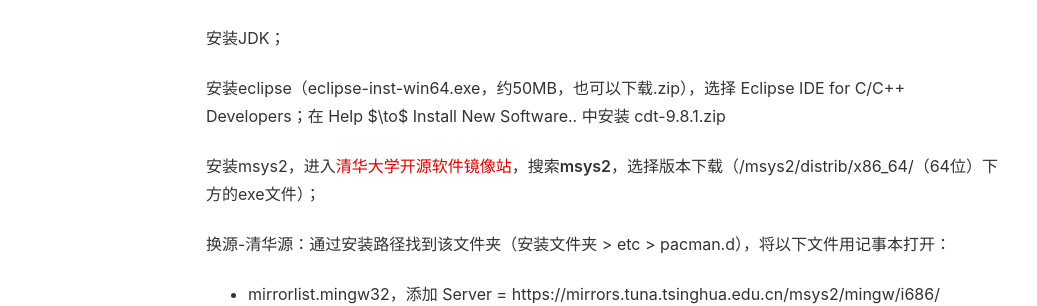
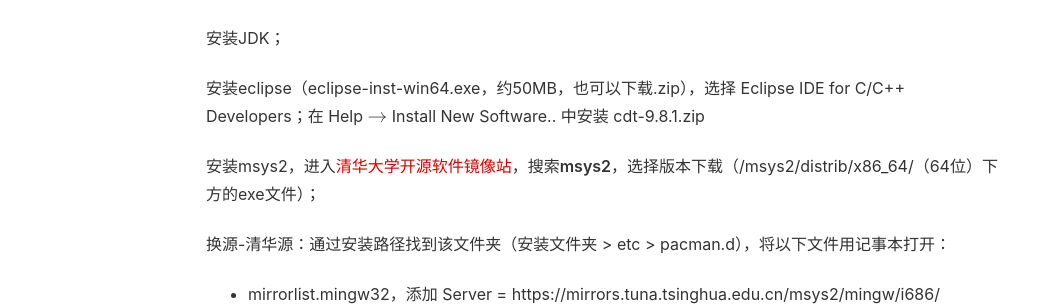
Before and after one commit to Quebradawill/quebrada.github.io, a Jekyll site: the page built from _posts/2019-08-26-C++程序设计（面向对象进阶）-北邮-Chap01.md, in a window 1280 px wide. Shown: the part 712-1018 px from the top of the page, without its empty margins (34-1071 px from the left). Built offline with Jekyll 4.4.1, drawn with Linux system fonts in a browser that asks for light colours; formulas are drawn with MathJax 3; comment, search, counter and statistics services are not loaded.

```diff
--- a/_posts/2019-08-26-C++程序设计（面向对象进阶）-北邮-Chap01.md
+++ b/_posts/2019-08-26-C++程序设计（面向对象进阶）-北邮-Chap01.md
@@ -34,7 +34,7 @@ C++编程范式：Structural Programming（结构化编程）、Object-Oriented
 
 1. 安装JDK；
 
-2. 安装eclipse（eclipse-inst-win64.exe，约50MB，也可以下载.zip），选择 Eclipse IDE for C/C++ Developers；在 Help $\to$ Install New Software.. 中安装 cdt-9.8.1.zip
+2. 安装eclipse（eclipse-inst-win64.exe，约50MB，也可以下载.zip），选择 Eclipse IDE for C/C++ Developers；在 Help $$\to$$ Install New Software.. 中安装 cdt-9.8.1.zip
 
 3. 安装msys2，进入[清华大学开源软件镜像站](https://mirrors.tuna.tsinghua.edu.cn/)，搜索**msys2**，选择版本下载（/msys2/distrib/x86_64/（64位）下方的exe文件）；
 
```
